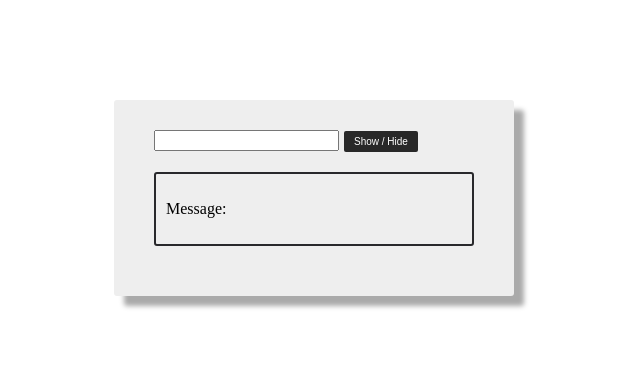
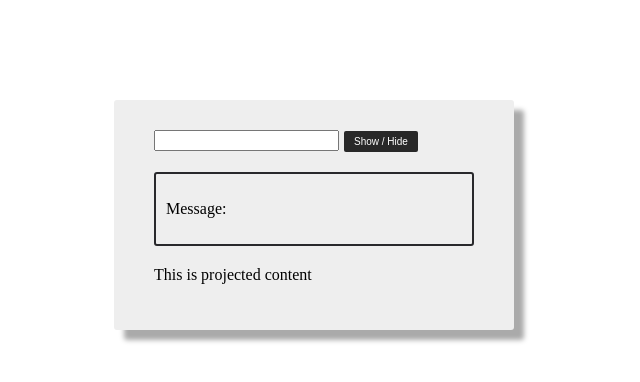
Before and after one commit to korbosit/ANGULAR-LIFECYCLE-HOOK, an Angular app: page / in a window 1280 px wide. Shown: the top 382 px of the page, without its empty margins (326-966 px from the left). Built offline with nearby package versions, Linux system fonts and the light colour scheme.

Commit message:
42 - ngAfterContentInit Lifecycle Hook

```diff
--- a/src/app/app.component.html
+++ b/src/app/app.component.html
@@ -10,5 +10,7 @@
 <div class="container">
   <input type="text" #inputEl (focus)="0">
   <button (click)="onBtnCkick(inputEl)">Show / Hide</button>
-  <app-demo [message]="inputVal"></app-demo>
+  <app-demo [message]="inputVal">
+    <p #temp>This is projected content</p>
+  </app-demo>
 </div>
--- a/src/app/demo/demo.component.html
+++ b/src/app/demo/demo.component.html
@@ -1,3 +1,4 @@
 <div class="demo">
   <p #temp >Message: {{message}}</p>
 </div>
+<ng-content></ng-content>
--- a/src/app/demo/demo.component.ts
+++ b/src/app/demo/demo.component.ts
@@ -7,6 +7,8 @@
   ElementRef,
   ViewChild,
   DoCheck,
+  AfterContentInit,
+  ContentChild,
 } from '@angular/core';
 import { CommonModule } from '@angular/common';
 
@@ -17,10 +19,13 @@
   templateUrl: './demo.component.html',
   styleUrl: './demo.component.scss',
 })
-export class DemoComponent implements OnChanges, OnInit {
+export class DemoComponent
+  implements OnChanges, OnInit, DoCheck, AfterContentInit
+{
   title: string = 'Demo Component';
   @Input() message: string;
   @ViewChild('temp') tempPara: ElementRef;
+  @ContentChild('temp') paraContent: ElementRef;
   constructor() {
     console.log('Demo component constructor called');
     // console.log(this.title);
@@ -37,8 +42,14 @@
     // console.log(this.tempPara.nativeElement.innerHTML);
   }
 
-  DoCheck() {
+  ngDoCheck() {
     console.log('DoCheck Hook called');
     // console.log(this.tempPara.nativeElement.innerHTML);
+    console.log('In ngDoCheck', this.paraContent);
+  }
+  ngAfterContentInit() {
+    console.log('ngAfterContentInit Hook called');
+    // console.log(this.tempPara.nativeElement.innerHTML);
+    console.log('In ngAfterContentInit', this.paraContent.nativeElement);
   }
 }
```
